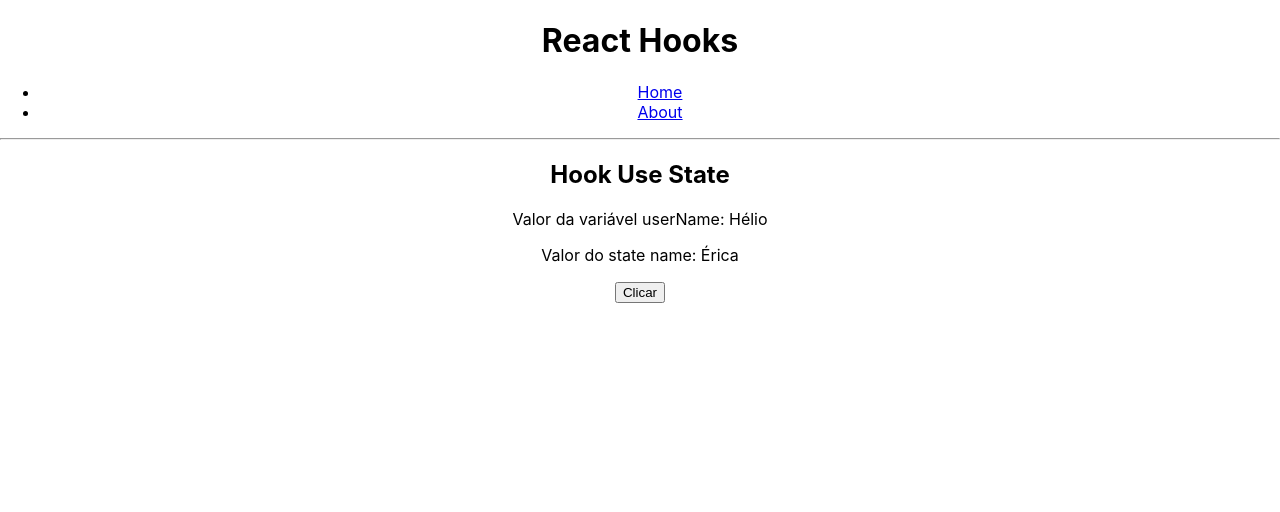
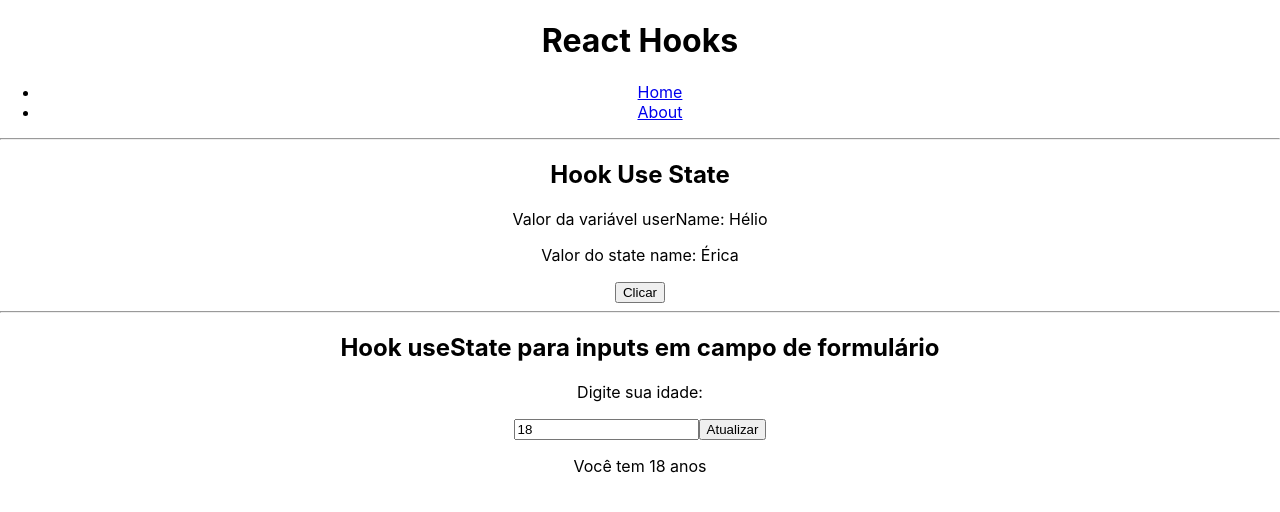
Before and after one commit to heliohdd/react-hooks-project, a React (Vite) app: page / in a window 1280 px wide. Shown: the top 512 px of the page. Built offline with nearby package versions, Linux system fonts and the light colour scheme.

Commit message:
Hook useState para inputs em formulario

```diff
--- a/src/components/HookUseState.jsx
+++ b/src/components/HookUseState.jsx
@@ -1,18 +1,26 @@
 import { useState } from "react";
 
 const HookUseState = () => {
-    let userName = "Hélio"
+  let userName = "Hélio";
 
-    const [name, setName] = useState("Érica")
+  const [name, setName] = useState("Érica");
 
-    const changeNames = () => {
-        userName = "Hélio Dourado"
+  const changeNames = () => {
+    userName = "Hélio Dourado";
 
-        setName("Érica Ori")
+    setName("Érica Ori");
 
-        console.log(userName)
-        console.log(name)
-    }
+    console.log(userName);
+    console.log(name);
+  };
+
+  const [age, setAge] = useState(18);
+
+  const handleSubmit = (e) => {
+    e.preventDefault();
+
+    console.log(age)
+  };
 
   return (
     <div>
@@ -21,6 +29,18 @@
       <p>Valor da variável userName: {userName}</p>
       <p>Valor do state name: {name}</p>
       <button onClick={changeNames}>Clicar</button>
+      <hr />
+      <form onSubmit={handleSubmit}>
+        <h2>Hook useState para inputs em campo de formulário</h2>
+        <p>Digite sua idade:</p>
+        <input
+          type="text"
+          onChange={(e) => setAge(e.target.value)}
+          value={age}
+        />
+        <input type="submit" value="Atualizar" />
+      </form>
+      <p>Você tem {age} anos</p>
     </div>
   );
 };
```
